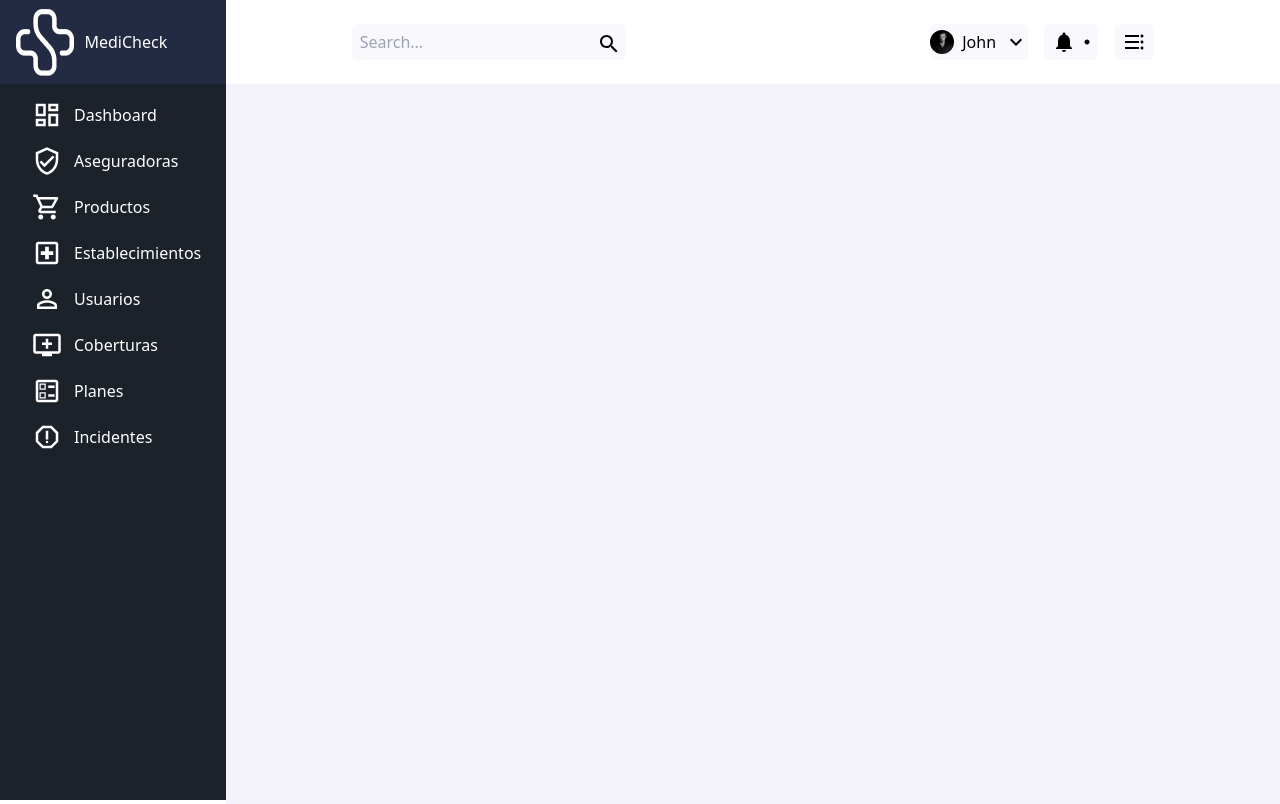
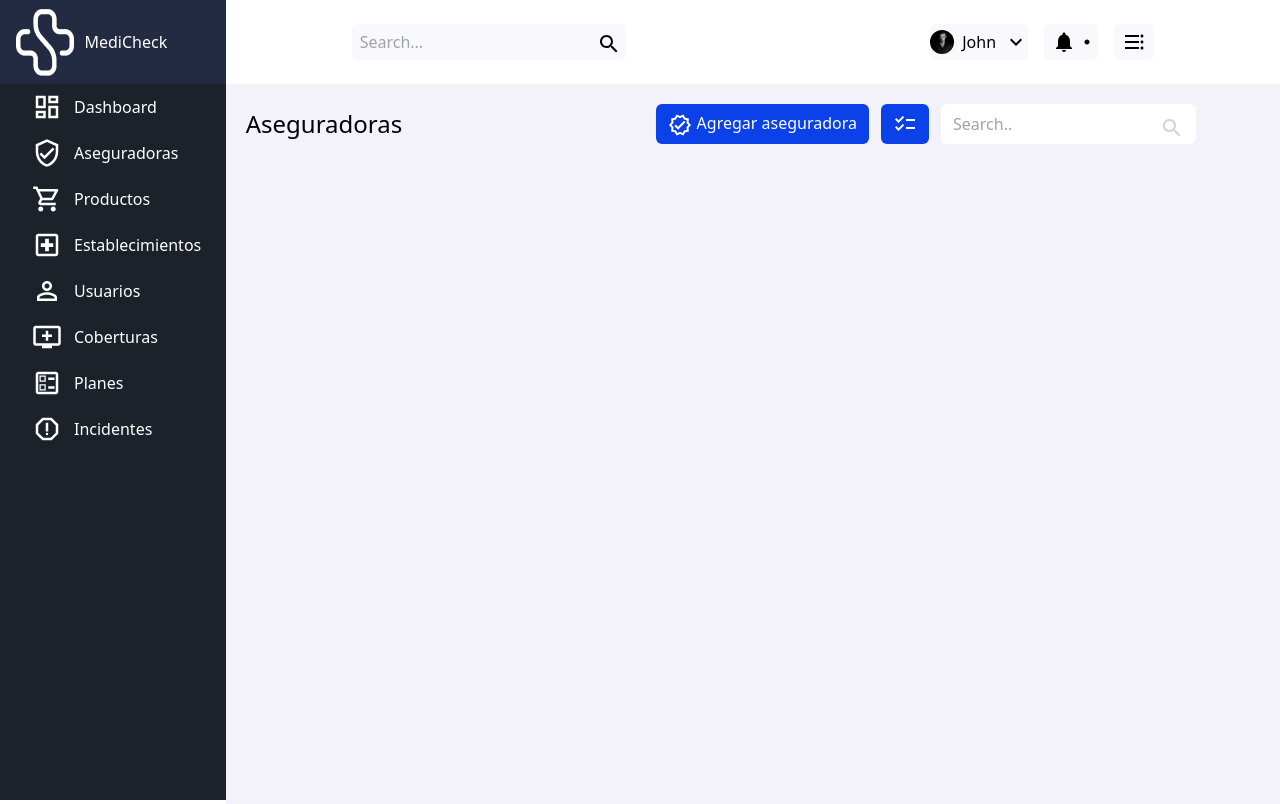
Before and after one commit to jgzalez/DployMBO, a React (Vite) app in the folder medicheck-backoffice/: page / in a window 1280 px wide. Built offline with nearby package versions, Linux system fonts and the light colour scheme.

Commit message:
Add entity button and search added

```diff
--- a/medicheck-backoffice/src/App.jsx
+++ b/medicheck-backoffice/src/App.jsx
@@ -2,13 +2,14 @@ import { useState } from "react";
 import { DashBoardPage } from "./components/DashBoardPage";
 import { UsersPage } from "./components/UsersPage";
 import { PlansPage } from "./components/PlansPage";
+import { InsurancePage } from "./components/InsurancePage";
 
 function App() {
   return (
     <>
       {/* <DashBoardPage /> */}
       {/* <UsersPage /> */}
-      <PlansPage />
+      <InsurancePage />
     </>
   );
 }
--- a/medicheck-backoffice/src/components/InsurancePage.jsx
+++ b/medicheck-backoffice/src/components/InsurancePage.jsx
@@ -2,14 +2,18 @@ import React from "react";
 import { SideBar } from "./SideBar";
 import { TopBar } from "./TopBar";
 import { PageMainContent } from "./PageMainContent";
-
+import VerifiedOutlinedIcon from "@mui/icons-material/VerifiedOutlined";
 export const InsurancePage = () => {
   return (
     <div className="h-screen w-screen flex">
       <SideBar />
       <div className=" h-full w-full flex-col">
         <TopBar />
-        <PageMainContent />
+        <PageMainContent
+          title={"Aseguradoras"}
+          buttonDescription={"Agregar aseguradora"}
+          buttonIcon={<VerifiedOutlinedIcon />}
+        />
       </div>
     </div>
   );
--- a/medicheck-backoffice/src/components/PageMainContent.jsx
+++ b/medicheck-backoffice/src/components/PageMainContent.jsx
@@ -1,5 +1,35 @@
 import React from "react";
+import ChecklistIcon from "@mui/icons-material/Checklist";
+import SearchIcon from "@mui/icons-material/Search";
 
-export const PageMainContent = ({ children }) => {
-  return <div className="w-full h-[90%] bg-[#F3F2FB]">{children}</div>;
+export const PageMainContent = ({
+  children,
+  title,
+  buttonDescription,
+  buttonIcon,
+}) => {
+  return (
+    <div className="w-full h-[90%] bg-[#F3F2FB] p-5">
+      <div className="flex justify-between items-center">
+        <h1 className="text-black text-2xl">{title}</h1>
+        <div className="flex items-center gap-3 mr-16 ">
+          <button className="bg-[#0A41E9] h-[2.5rem] w-fit rounded-md text-white px-3">
+            {buttonIcon} {buttonDescription}
+          </button>
+          <div className="bg-[#0A41E9] h-[2.5rem] w-fit rounded-md px-3 flex items-center ">
+            <ChecklistIcon className="!text-white" />
+          </div>
+          <div className="relative">
+            <input
+              placeholder="Search.."
+              className="h-[2.5rem] rounded-md px-3"
+            />
+            <SearchIcon className="text-[lightgray] !absolute z-10 right-3 top-3" />
+          </div>
+        </div>
+      </div>
+
+      {children}
+    </div>
+  );
 };
--- a/medicheck-backoffice/src/components/SidebarItem.jsx
+++ b/medicheck-backoffice/src/components/SidebarItem.jsx
@@ -2,7 +2,7 @@ import React from "react";
 
 export const SidebarItem = ({ children, title }) => {
   return (
-    <div className="text-white flex items-center gap-3 pt-4 pl-8">
+    <div className="text-white flex items-center gap-3 py-2 pl-8  hover:bg-grey-hover rounded-lg">
       {children}
       <p>{title}</p>
     </div>
--- a/medicheck-backoffice/tailwind.config.js
+++ b/medicheck-backoffice/tailwind.config.js
@@ -2,7 +2,11 @@
 export default {
   content: ["./index.html", "./src/**/*.{js,ts,jsx,tsx}"],
   theme: {
-    extend: {},
+    extend: {
+      colors: {
+        "grey-hover": "rgba(217, 217, 217, 0.28)",
+      },
+    },
   },
   plugins: [],
 };
```
